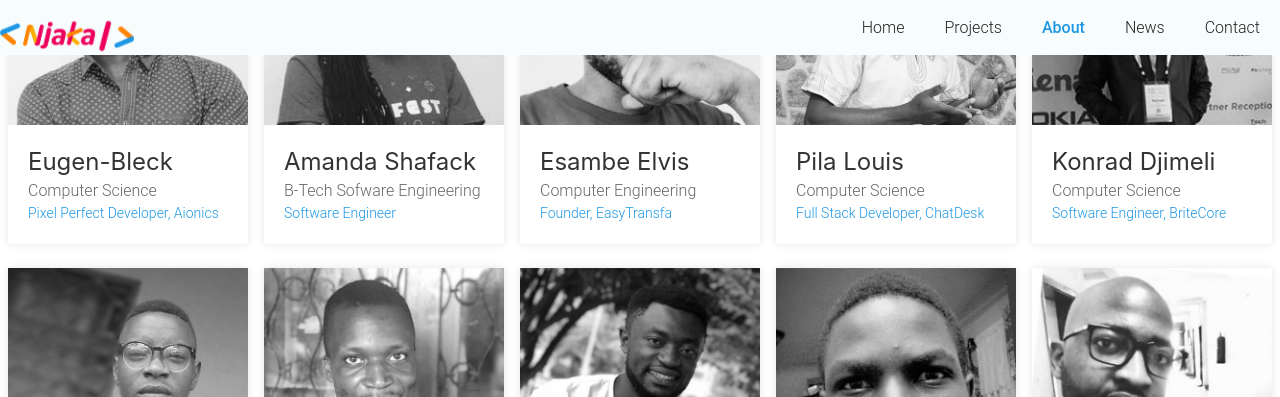
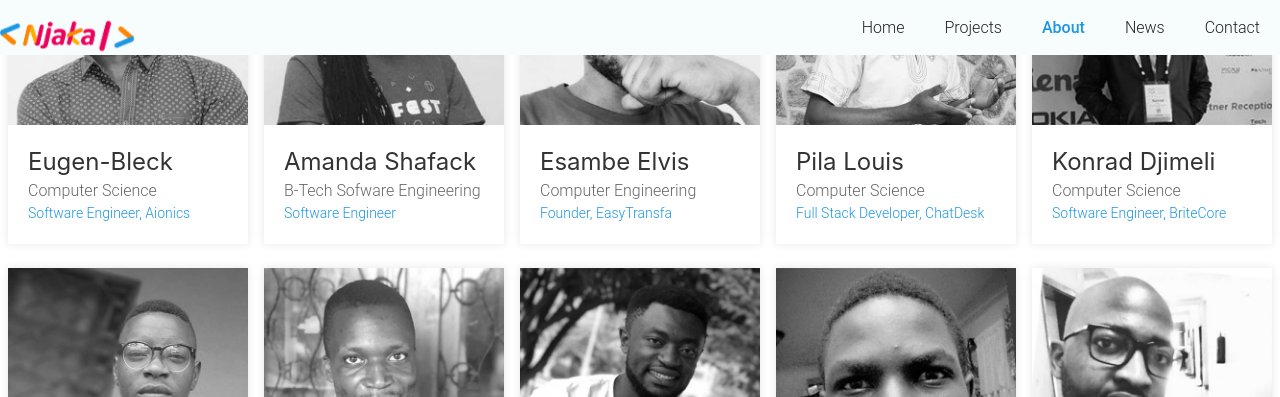
Before and after one commit to bl3ck/njaka.org, a Jekyll site: the page built from about-us.html, in a window 1280 px wide and 900 px high, scrolled down 465 px. Shown: the top 397 px of the window. Built offline with Jekyll 4.4.1, drawn with Linux system fonts in a browser that asks for light colours; nearby versions of some CDN libraries.

Commit message:
Update team_members.yml

```diff
--- a/_data/team_members.yml
+++ b/_data/team_members.yml
@@ -1,5 +1,5 @@
 - name: Eugen-Bleck
-  position: Pixel Perfect Developer, Aionics
+  position: Software Engineer, Aionics
   university: Computer Science
   image: /assets/img/team/eugen-bleck.jpg
 - name: Amanda Shafack
```
